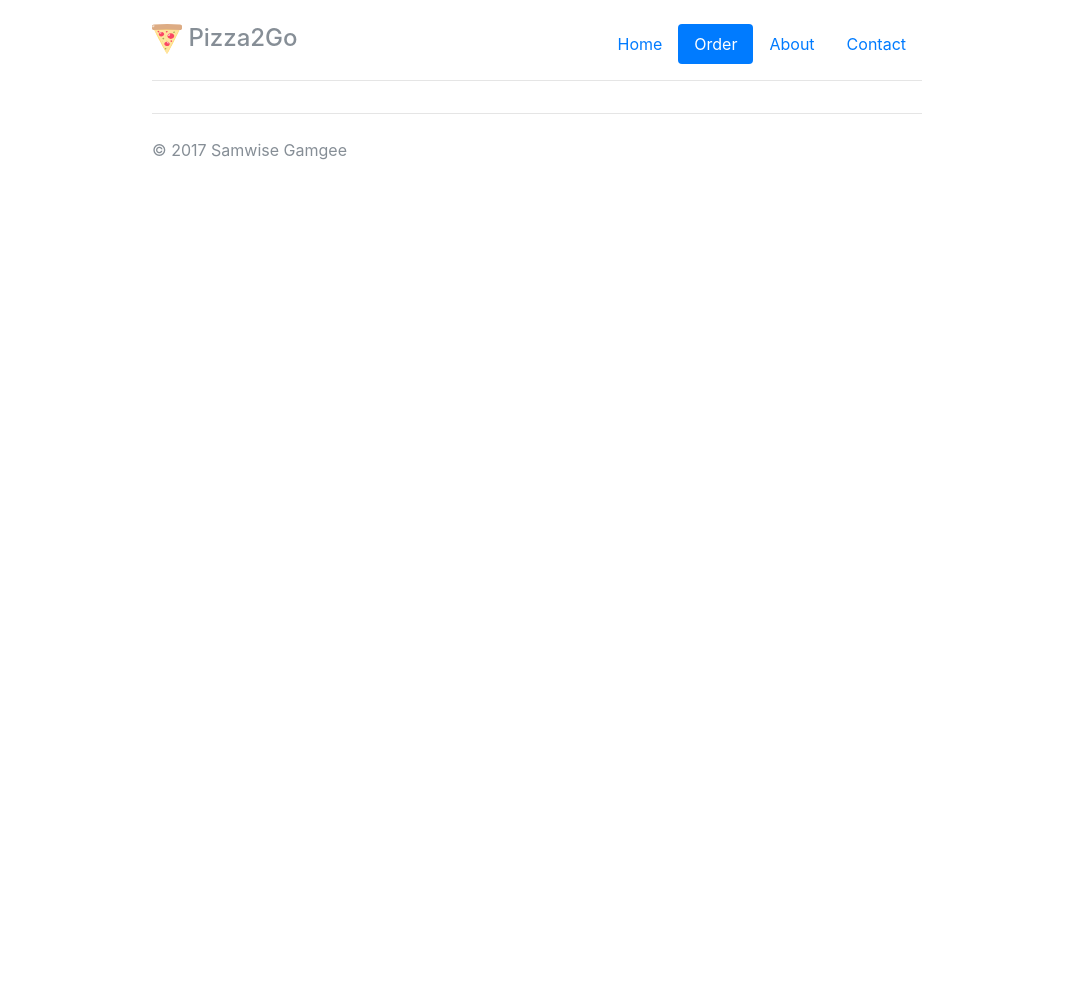
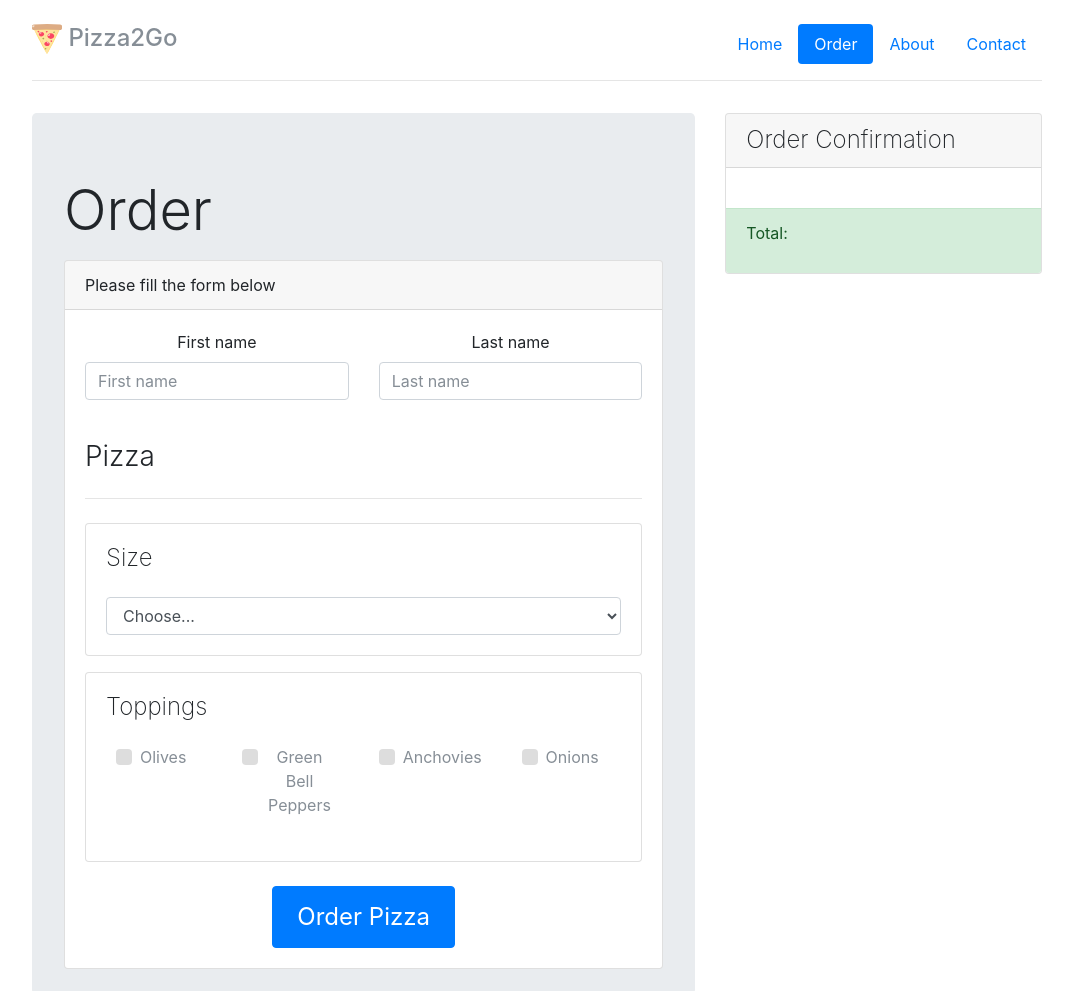
Before and after one commit to AbdulYahya/pizza2go, a plain HTML site: page order.html in a window 1280 px wide. Shown: the top 991 px of the page, without its empty margins (103-1176 px from the left). Before the commit the page ends 800 px from the top, so only its background shows below. Drawn offline with nearby package versions, Linux system fonts and the light colour scheme.

Commit message:
Updated order page UI look/feel

```diff
--- a/assets/css/styles.css
+++ b/assets/css/styles.css
@@ -1,11 +1,18 @@
 html, body {
   height: 100%;
 }
+
 body {
   padding-top: 1.5rem;
   padding-bottom: 1.5rem;
 }
 
+h3 {
+  font-weight: 300;
+}
+h4 {
+  font-weight: 200;
+}
 /* Main Page Styling */
 .header,
 .marketing,
@@ -66,7 +73,7 @@ body {
   .container {
     max-width: 50rem;
   }
-  .ordrContainer {
+  .order-pg {
     max-width: 65rem;
   }
 }
--- a/order.html
+++ b/order.html
@@ -12,7 +12,7 @@
     <script src="assets/js/scripts.js"></script>
   </head>
   <body>
-    <div class="container">
+    <div class="container order-pg">
       <header class="header clearfix">
         <nav>
           <ul class="nav nav-pills float-right">
@@ -36,7 +36,112 @@
         </nav>
       </header>
       <main role="main">
+        <div class="row">
+          <div class="col-md-8">
+            <div class="jumbotron">
+              <h4 class="display-4 text-left mb-3">Order</h4>
+              <div class="card">
+                <p class="card-header text-left">Please fill the form below</p>
+                <div class="card-body">
+                  <form id="createAPizza">
+                    <div class="row">
+                      <div class="col-md-6 mb-3">
+                        <label for="fName">First name</label>
+                        <input type="text" class="form-control" id="fName" placeholder="First name" required>
+                      </div>
+                      <div class="col-md-6 mb-3">
+                        <label for="lName">Last name</label>
+                        <input type="text" class="form-control" id="lName" placeholder="Last name" required>
+                      </div>
+                    </div>
+                    <h3 class="text-left mt-4">Pizza</h3>
+                    <hr class="my-4" />
+                    <div class="row">
+                      <!-- <div class="col-md-6 mb-3">
+                        <label for="quantity">Quantity</label>
+                        <input type="number" class="form-control" id="quantity" placeholder="4" required>
+                      </div> -->
+                      <div class="col-md-12 mb-3">
+                        <div class="card">
+                          <div class="card-body">
+                            <h4 class="text-left pb-3">Size</h4>
+                            <div class="card-text">
+                              <select id="pizzaSize" class="form-control">
+                                <option selected>Choose...</option>
+                                <option value="small">Small</option>
+                                <option value="medium">Medium</option>
+                                <option value="large">Large</option>
+                              </select>
+                            </div>
 
+                            </div>
+                          </div>
+                        </div>
+                    </div>
+                    <div class="row">
+                      <div class="col-md-12">
+                        <div class="card">
+                          <div class="card-body">
+                            <h4 class="text-left pb-3">Toppings</h4>
+                            <div class="card-text">
+                              <div class="row" id="toppingsRadioButtons">
+                                <div class="col-md-3 mb-3">
+                                  <label class="custom-control custom-checkbox">
+                                    <input type="checkbox" class="custom-control-input" name="topping" value="olives">
+                                    <span class="custom-control-indicator"></span>
+                                    <span class="text-muted">Olives</span>
+                                  </label>
+                                </div>
+                                <div class="col-md-3 mb-3">
+                                  <label class="custom-control custom-checkbox">
+                                    <input type="checkbox" class="custom-control-input" name="topping" value="greenBellPeppers">
+                                    <span class="custom-control-indicator"></span>
+                                    <span class="text-muted">Green Bell Peppers</span>
+                                  </label>
+                                </div>
+                                <div class="col-md-3 mb-3">
+                                  <label class="custom-control custom-checkbox">
+                                    <input type="checkbox" class="custom-control-input" name="topping" value="anchovies">
+                                    <span class="custom-control-indicator"></span>
+                                    <span class="text-muted">Anchovies</span>
+                                  </label>
+                                </div>
+                                <div class="col-md-3 mb-3">
+                                  <label class="custom-control custom-checkbox">
+                                    <input type="checkbox" class="custom-control-input" name="topping" value="onions">
+                                    <span class="custom-control-indicator"></span>
+                                    <span class="text-muted">Onions</span>
+                                  </label>
+                                </div>
+                              </div>
+                            </div>
+                          </div>
+                        </div>
+                      </div>
+                    </div>
+                    <button type="submit" class="btn btn-primary mt-4" >Order Pizza</button>
+                  </form>
+                </div>
+              </div>
+            </div>
+          </div>
+
+          <div class="col-md-4">
+            <div class="card">
+              <h4 class="card-header">Order Confirmation</h4>
+              <div class="card-body">
+                <div class="card-text">
+                  <ul class="list-group" id="orderConfirmation">
+
+                  </ul>
+                </div>
+              </div>
+              <div class="card-footer alert-success">
+                <p class="">Total:  <span class="float-right" id="orderTotal"></span></p>
+              </div>
+            </div>
+          </div>
+        </div>
       </main>
       <footer class="footer">
         <p class="text-muted">© 2017 Samwise Gamgee</p>
```
